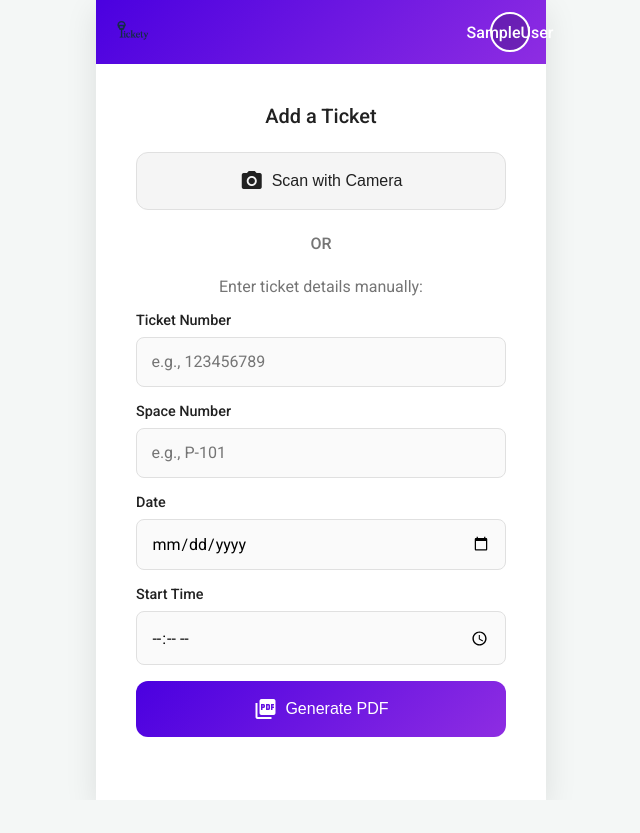
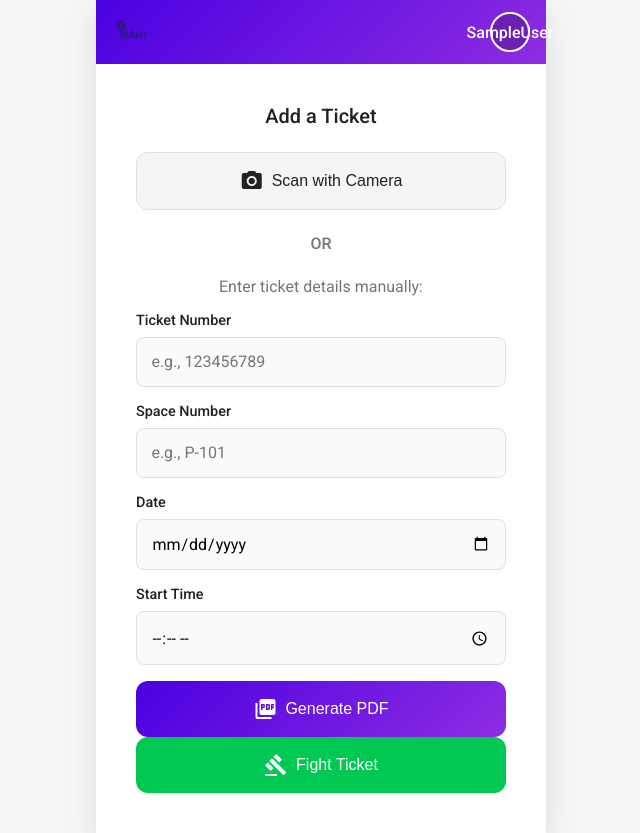
Before and after one commit to Aamm5845/parking-ticket-app-v3, a Flask app: template templates/index.html in a window 1280 px wide. Shown: the whole page, without its empty margins (319-959 px from the left). Before the commit the page ends 737 px from the top, so only its background shows below. Run offline with Flask 3, Linux system fonts and the light colour scheme; the template is opened without the code that fills it: most values are stand-ins (such as "Sample title", 1, 10 or a date in 2020).

Commit message:
Update index.html

```diff
--- a/templates/index.html
+++ b/templates/index.html
@@ -38,7 +38,8 @@
                     <input type="file" id="ticket_image" name="ticket_image" accept="image/*" capture="environment">
                 </div>
                 <div class="divider">OR</div>
-                <form action="{{ url_for('generate_and_get_link') }}" method="POST" id="receiptForm">
+
+                <form action="{{ url_for('generate_pdf') }}" method="POST" id="receiptForm">
                     <p>Enter ticket details manually:</p>
                     <div class="input-group">
                         <label for="ticket_number">Ticket Number</label>
@@ -57,9 +58,13 @@
                         <input type="time" id="start_time" name="start_time" required>
                     </div>
                     <div id="ocr_results" class="ocr-status"></div>
-                    <div id="form_actions">
+
+                    <div class="form-actions-group">
                         <button type="submit" class="btn btn-primary" id="generateBtn">
                             <span class="material-icons">picture_as_pdf</span> Generate PDF
+                        </button>
+                        <button type="button" class="btn btn-success" id="fightBtn">
+                            <span class="material-icons">gavel</span> Fight Ticket
                         </button>
                     </div>
                 </form>
@@ -70,7 +75,7 @@
                     <img src="{{ url_for('static', filename='logo.png') }}" alt="Tickety Logo" class="signin-logo">
                 </div>
                 <p>Your digital ticket manager.</p>
-                <a href="{{ url_for('login') }}" class="btn btn-primary">Log In to Continue</a>
+                <a href="{{ url_for('login') }}" class="btn btn-primary">Log In</a>
                 <p class="auth-switch" style="margin-top:1rem;">Don't have an account? <a href="{{ url_for('signup') }}">Sign Up</a></p>
             </div>
             {% endif %}
@@ -82,13 +87,12 @@
     </div>
     <script>
         if (document.getElementById('receiptForm')) {
-            const receiptForm = document.getElementById('receiptForm');
-            const ocrStatus = document.getElementById('ocr_results');
-            const generateBtn = document.getElementById('generateBtn');
-            const formActions = document.getElementById('form_actions');
             const scanTicketBtn = document.getElementById('scanTicketBtn');
             const ticketImageInput = document.getElementById('ticket_image');
             const scanningOverlay = document.getElementById('scanning_overlay');
+            const ocrStatus = document.getElementById('ocr_results');
+            const fightBtn = document.getElementById('fightBtn');
+            const ticketNumberInput = document.getElementById('ticket_number');
 
             scanTicketBtn.addEventListener('click', () => ticketImageInput.click());
 
@@ -121,29 +125,15 @@
                 }
             });
 
-            receiptForm.addEventListener('submit', event => {
-                event.preventDefault();
-                ocrStatus.style.display = 'block';
-                ocrStatus.textContent = 'Generating PDF...';
-                generateBtn.disabled = true;
-
-                const formData = new FormData(receiptForm);
-
-                fetch(receiptForm.action, { method: 'POST', body: formData })
-                .then(res => res.json())
-                .then(data => {
-                    if (data.success) {
-                        // On success, redirect to the new plea helper page
-                        window.location.href = data.plea_helper_url;
-                    } else {
-                        ocrStatus.textContent = '❌ Error: ' + (data.message || 'Could not generate PDF.');
-                        generateBtn.disabled = false;
-                    }
-                })
-                .catch(err => {
-                    ocrStatus.textContent = '❌ An unexpected error occurred.';
-                    generateBtn.disabled = false;
-                });
+            // Simple JavaScript to go to the Plea Helper page
+            fightBtn.addEventListener('click', () => {
+                const ticketNumber = ticketNumberInput.value;
+                if (ticketNumber && ticketNumber.length === 9) {
+                    // Go to the plea helper page with the ticket number
+                    window.location.href = `/plea-helper?ticket_number=${ticketNumber}`;
+                } else {
+                    alert('Please enter a valid 9-digit ticket number first.');
+                }
             });
         }
     </script>
```
